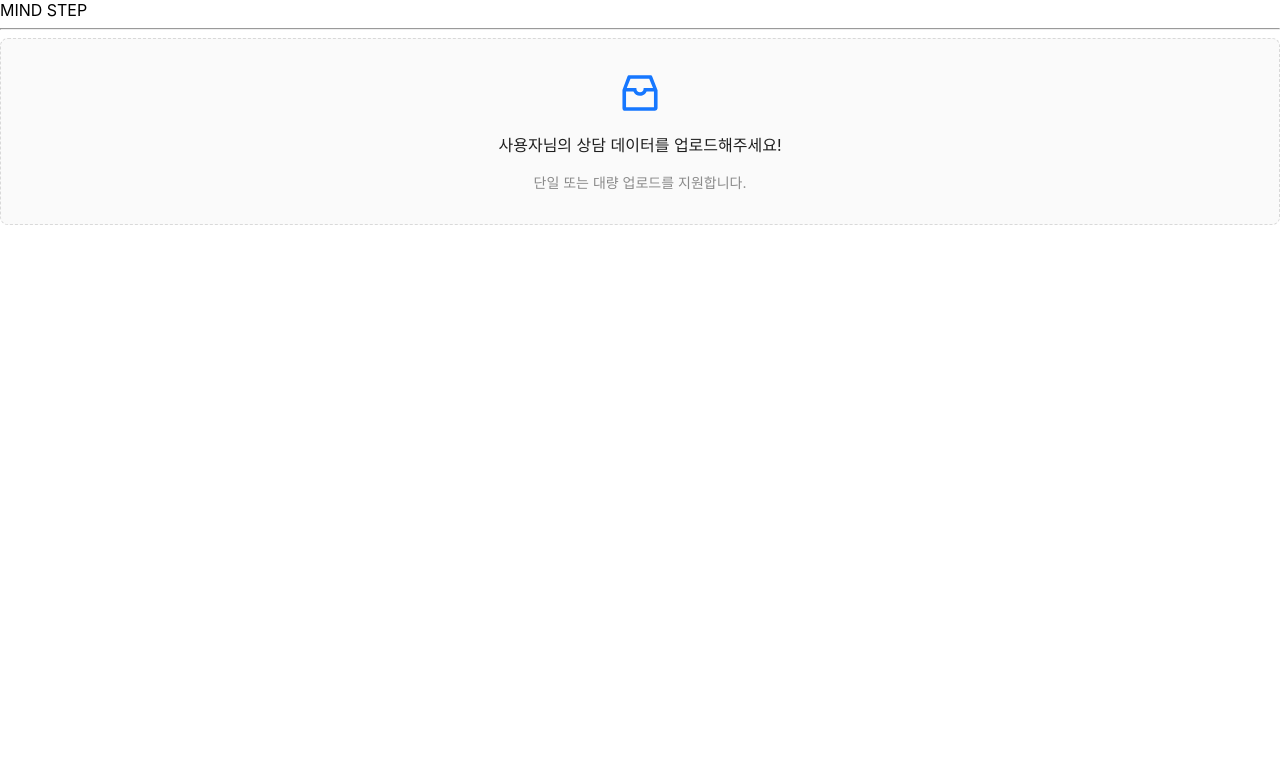
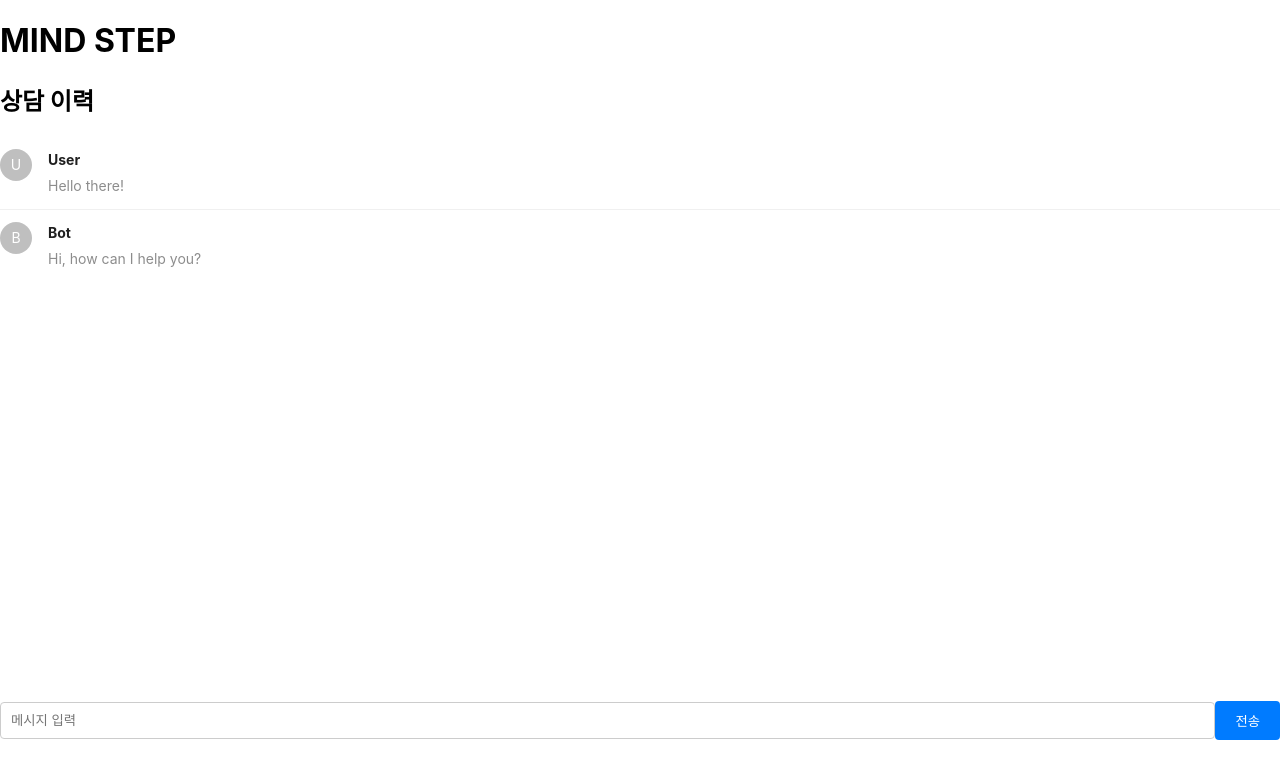
Before and after one commit to IDKNWHORU/MIND_STEP_CLIENT, a React (Create React App) app: page / in a window 1280 px wide. Shown: the top 778 px of the page. Built offline with nearby package versions, Linux system fonts and the light colour scheme.

Commit message:
add Counseling list

```diff
--- a/src/App.css
+++ b/src/App.css
@@ -36,3 +36,8 @@
     transform: rotate(360deg);
   }
 }
+
+.chat-container {
+  width: 80%;
+  margin: auto;
+}
--- a/src/App.jsx
+++ b/src/App.jsx
@@ -6,11 +6,11 @@ import { Upload } from './pages/Upload';
 function App() {
   return (
     <>
-      <header>MIND STEP</header>
-      <hr />
-      {/* <Counseling /> */}
+      <h1>MIND STEP</h1>
+      <div className="chat-container"></div>
+      <Counseling />
       {/* <MyHistory></MyHistory> */}
-      <Upload />
+      {/* <Upload /> */}
     </>
   );
 }
--- /dev/null
+++ b/src/pages/Counseling.css
@@ -0,0 +1,29 @@
+.chat-input {
+  display: flex;
+  justify-content: space-between;
+  align-items: center;
+  position: fixed;
+  bottom: 60px;
+  margin-top: 20px;
+  width: 100%;
+}
+
+.chat-input input {
+  flex: 1;
+  padding: 10px;
+  border: 1px solid #ccc;
+  border-radius: 4px;
+}
+
+.chat-input button {
+  padding: 10px 20px;
+  background-color: #007bff;
+  color: #fff;
+  border: none;
+  border-radius: 4px;
+  cursor: pointer;
+}
+
+.chat-input button:hover {
+  background-color: #0056b3;
+}
--- a/src/pages/Counseling.jsx
+++ b/src/pages/Counseling.jsx
@@ -1,44 +1,32 @@
+import "./Counseling.css"
+import { List, Avatar, Typography } from 'antd';
+
+const { Text } = Typography;
+
+const chatData = [
+    { id: 1, sender: 'User', message: 'Hello there!' },
+    { id: 2, sender: 'Bot', message: 'Hi, how can I help you?' },
+];
+
 export const Counseling = _ => (
     <>
-        <article>
-            <header>상담이력</header>
-            <details open={true}>
-                <ul>
-                    <li>
-                        <article>
-                            <header>사용자</header>
-                            <p>상담메시지1</p>
-                        </article>
-                    </li>
-                    <li>
-                        <article>
-                            <header>응답</header>
-                            <p>응답메시지1</p>
-                        </article>
-                    </li>
-                    <li><article>
-                        <header>사용자</header>
-                        <p>상담메시지2</p>
-                    </article></li>
-                    <li><article>
-                        <header>응답</header>
-                        <p>응답메시지2</p>
-                    </article></li>
-                    <li><article>
-                        <header>사용자</header>
-                        <p>상담메시지3</p>
-                    </article></li>
-                    <li><article>
-                        <header>응답</header>
-                        <p>응답메시지3</p>
-                    </article></li>
-                </ul>
-            </details>
-        </article>
-        <article>
-            <header>상담입력</header>
-            <textarea></textarea>
-            <button>‣</button>
-        </article>
+        <h2>상담 이력</h2>
+        <List
+            itemLayout="horizontal"
+            dataSource={chatData}
+            renderItem={(item) => (
+                <List.Item className={`chat-bubble ${item.sender.toLowerCase()}`}>
+                    <List.Item.Meta
+                        avatar={<Avatar>{item.sender[0]}</Avatar>}
+                        title={item.sender}
+                        description={item.message}
+                    />
+                </List.Item>
+            )}
+        />
+        <div className="chat-input">
+            <input type="text" placeholder="메시지 입력" />
+            <button>전송</button>
+        </div>
     </>
 )
```
Also changed, not shown: package.json (+5 -2 lines).
